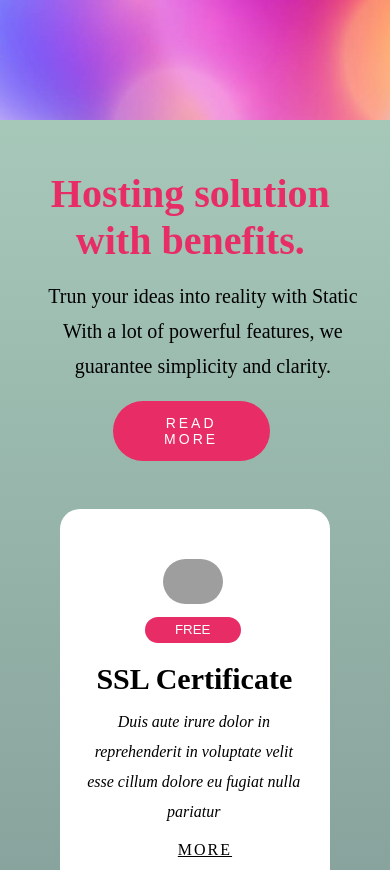
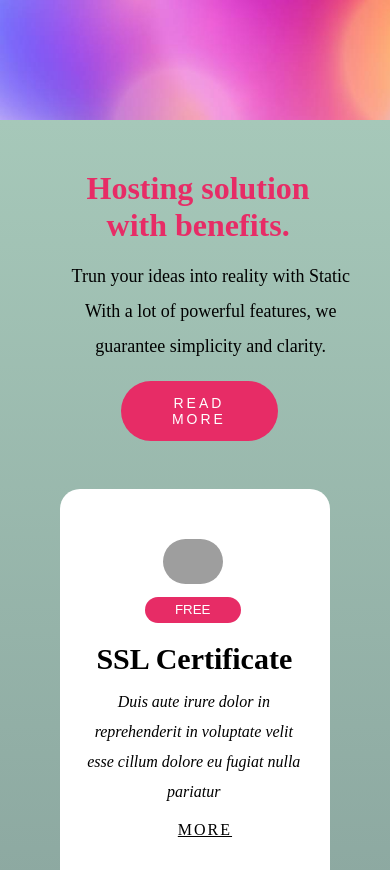
Before and after one commit to Muhammad-Yaseen-12/Assignment16, a plain HTML site: page index.html in a window 390 px wide. Shown: the part 540-1410 px from the top of the page. Drawn offline with Linux system fonts and the light colour scheme; grey boxes are pictures that could not be loaded.

Commit message:
Assignment16

```diff
--- a/style.css
+++ b/style.css
@@ -371,7 +371,7 @@ p {
     .main {
         margin: auto;
         width: 100%;
-        height: 320vh;
+        height: 380vh;
         background: linear-gradient(#a6c8b9, #3c4454);
     }
     h1 {
@@ -384,7 +384,7 @@ p {
     h2 {
         text-align: center;
         width: 34vh;
-        font-size: 40px;
+        font-size: 32px;
         font-weight: 700;
         color: #e72c66;
     }
@@ -393,14 +393,14 @@ p {
         text-align: center;
         width: 37vh;
         line-height: 35px;
-        font-size: 20px;
+        font-size: 18px;
         margin: 15px 0 0;
     }
 
     .left {
         position: relative;
         top: 10px;
-        left: 12%;
+        left: 14%;
     }
     .btn1 {
         color: #ffffff;
```
